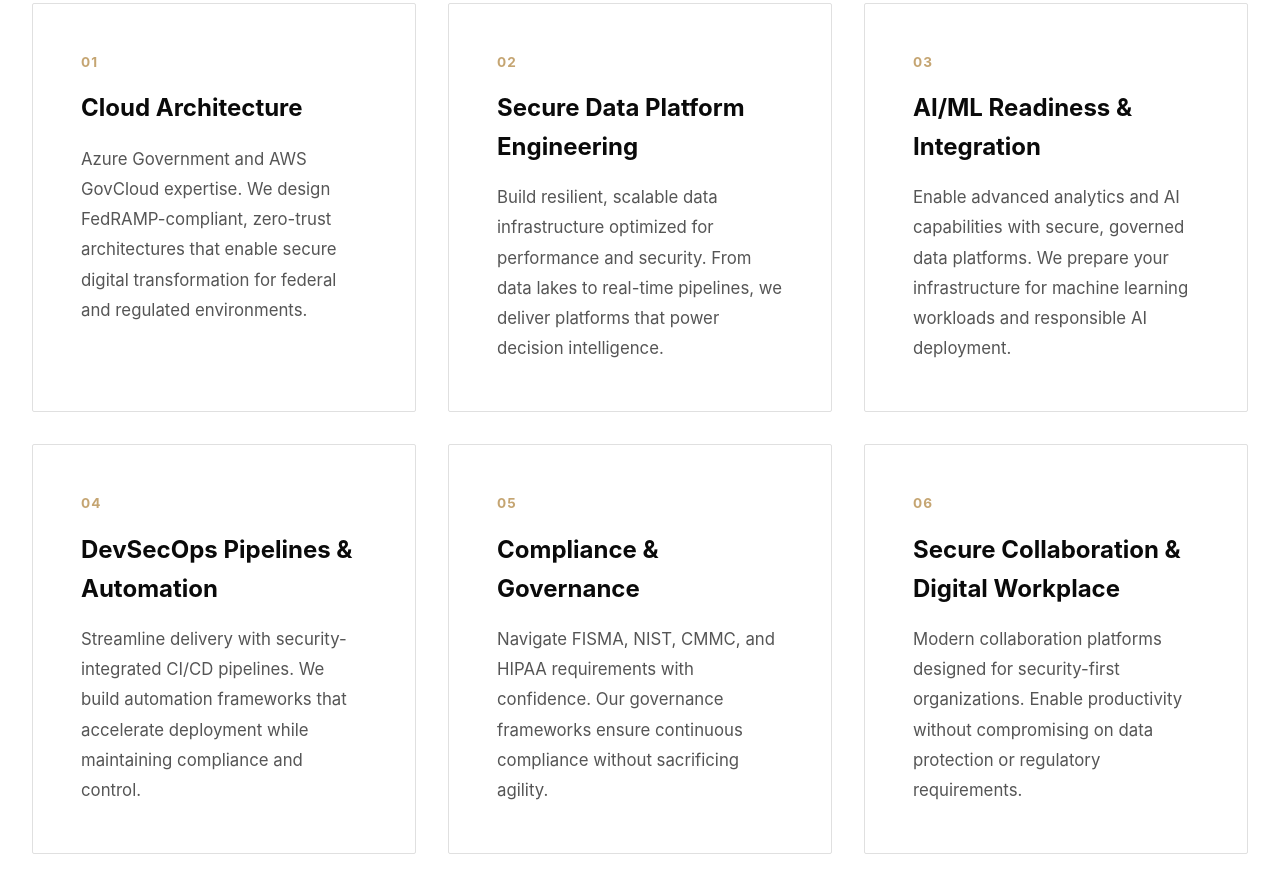
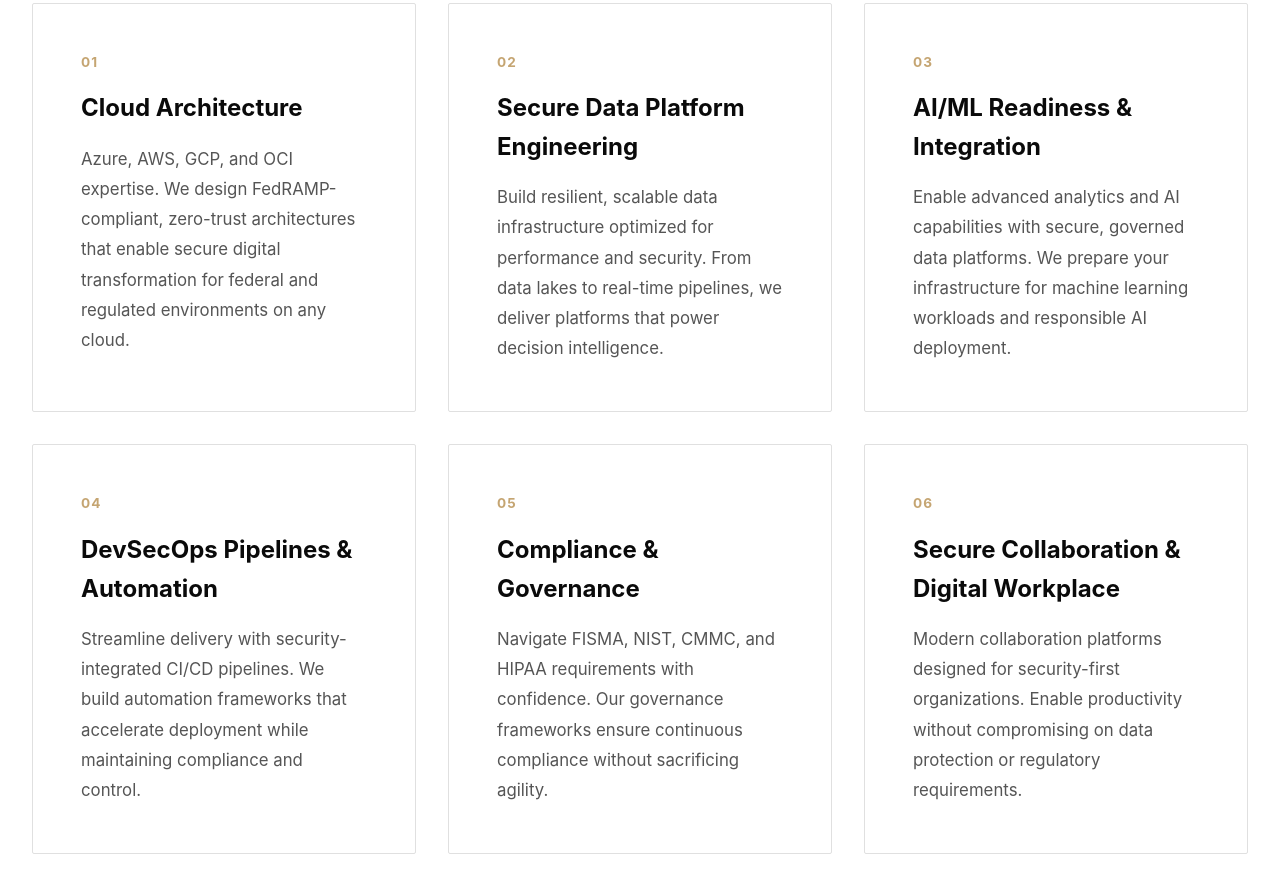
Before and after one commit to jbaker136/javelin-website, a plain HTML site: page index.html in a window 1280 px wide. Shown: the part 1242-2134 px from the top of the page. Drawn offline with Linux system fonts and the light colour scheme.

Commit message:
Updated cloud architecture copy

```diff
--- a/index.html
+++ b/index.html
@@ -519,7 +519,7 @@
             <div class="service-card">
                 <div class="service-number">01</div>
                 <h3>Cloud Architecture</h3>
-                <p>Azure Government and AWS GovCloud expertise. We design FedRAMP-compliant, zero-trust architectures that enable secure digital transformation for federal and regulated environments.</p>
+                <p>Azure, AWS, GCP, and OCI expertise. We design FedRAMP-compliant, zero-trust architectures that enable secure digital transformation for federal and regulated environments on any cloud.</p>
             </div>
 
             <div class="service-card">
```
